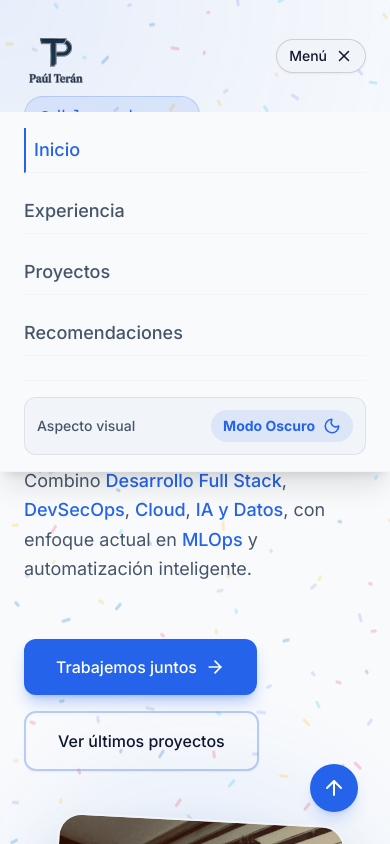
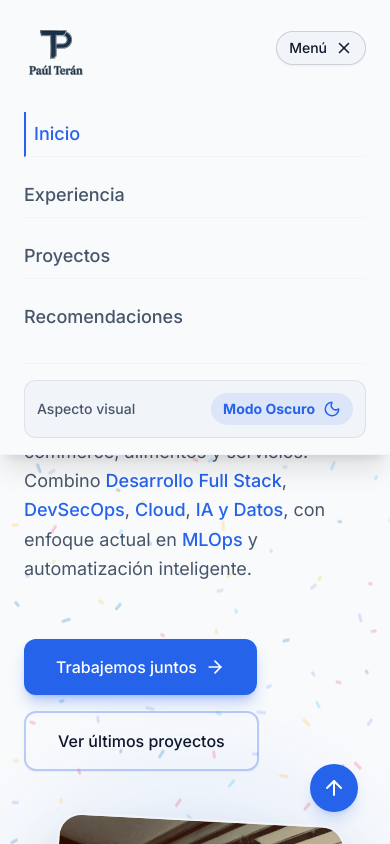
Before and after one commit to Parterdev/landing-page-portfolio, a React (Vite) app: page / in a window 390 px wide. Both pictures are taken after a click on the button "Menú". Shown: the top 844 px of the page. Built offline with nearby package versions, Linux system fonts and the light colour scheme.

Commit message:
fix: remove double border line after recommendations link in mobile menu

```diff
--- a/src/components/Navbar.tsx
+++ b/src/components/Navbar.tsx
@@ -40,7 +40,7 @@ export default function Navbar({ isDark, toggleDark }: { isDark: boolean, toggle
   ];
 
   return (
-    <nav className={`fixed top-0 left-0 right-0 z-50 transition-all duration-300 ${isScrolled ? 'glass-nav py-4 shadow-sm' : 'bg-transparent py-6'}`}>
+    <nav className={`fixed top-0 left-0 right-0 z-50 transition-all duration-300 ${isMobileMenuOpen ? 'bg-surface-light dark:bg-surface-dark py-4 shadow-sm' : isScrolled ? 'glass-nav py-4 shadow-sm' : 'bg-transparent py-6'}`}>
       <div className="max-w-7xl mx-auto px-6 md:px-12 lg:px-24 flex items-center justify-between">
         <a href="#inicio" className="flex items-center gap-3 group">
           <img
@@ -86,13 +86,15 @@ export default function Navbar({ isDark, toggleDark }: { isDark: boolean, toggle
 
       {/* Mobile Nav */}
       {isMobileMenuOpen && (
-        <div className="md:hidden absolute top-full left-0 right-0 bg-surface-light dark:bg-surface-dark border-b border-surface-cardLight dark:border-surface-cardDark py-4 px-6 flex flex-col gap-4 shadow-xl">
-          {navLinks.map((link) => (
+        <div className="md:hidden absolute top-full left-0 right-0 bg-surface-light dark:bg-surface-dark border-b border-surface-cardLight dark:border-surface-cardDark py-4 px-6 flex flex-col gap-4 shadow-xl z-50">
+          {navLinks.map((link, index) => (
             <a
               key={link.name}
               href={link.href}
               onClick={() => setIsMobileMenuOpen(false)}
-              className={`text-lg font-medium py-2 border-b border-surface-cardLight dark:border-surface-cardDark last:border-0 transition-colors ${activeSection === link.id
+              className={`text-lg font-medium py-2 transition-colors ${
+                  index !== navLinks.length - 1 ? 'border-b border-surface-cardLight dark:border-surface-cardDark' : ''
+                } ${activeSection === link.id
                   ? 'text-brand-accent pl-2 border-l-2 border-l-brand-accent'
                   : 'hover:text-brand-accent'
                 }`}
```
Also changed, not shown: src/components/Recommendations.tsx (line endings or trailing spaces).
